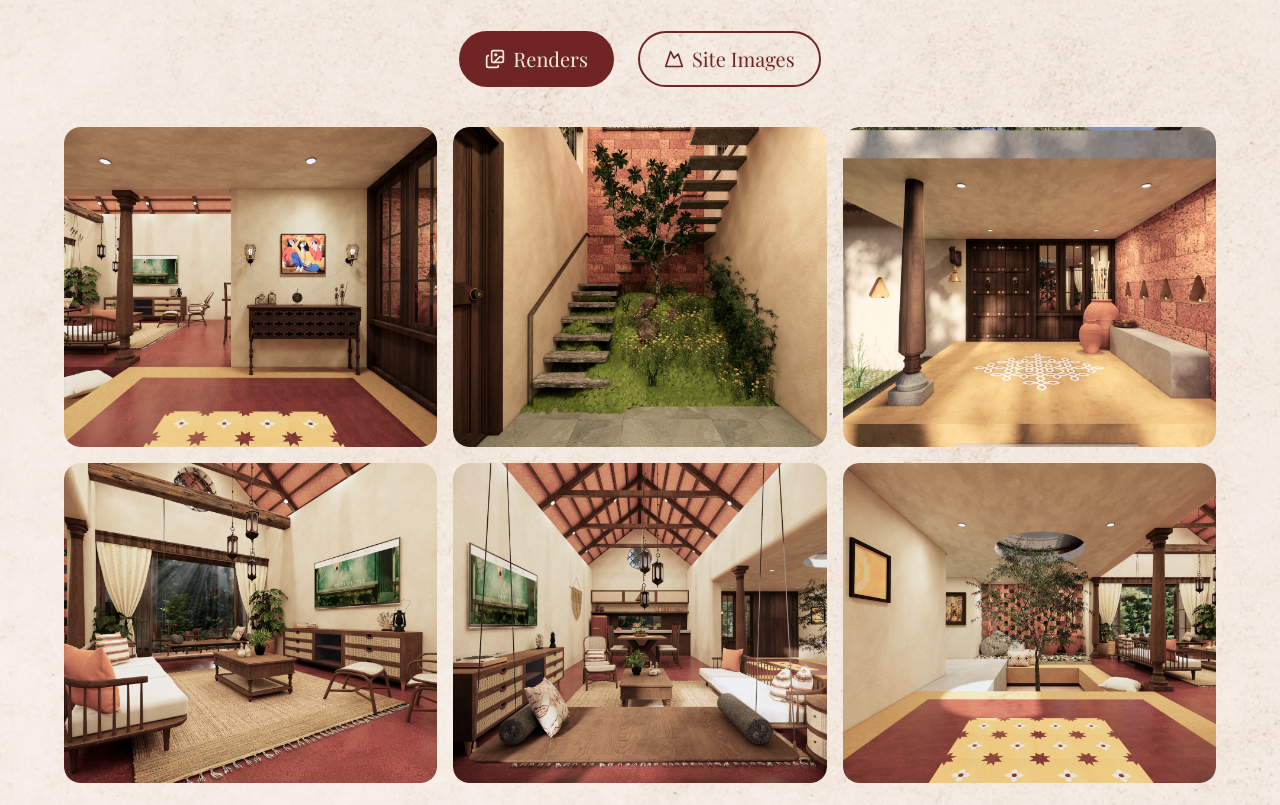
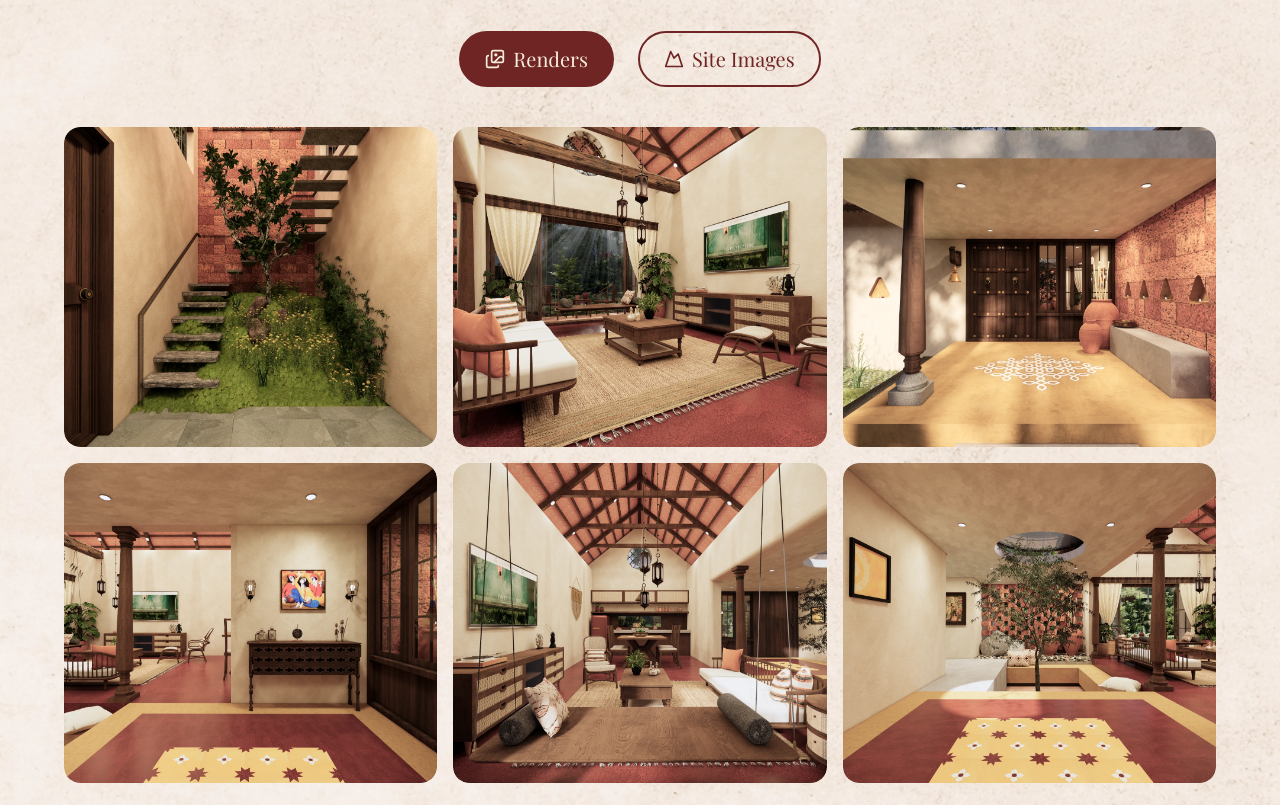
Before and after one commit to abhimanyu-web/kaiaweb, a React (Vite) app: page / in a window 1280 px wide. Shown: the part 5215-6020 px from the top of the page. Built offline with nearby package versions, Linux system fonts and the light colour scheme; a web font is replaced by a local one.

Commit message:
missing images

```diff
--- a/src/components/KairaGallery.jsx
+++ b/src/components/KairaGallery.jsx
@@ -3,12 +3,14 @@ import { Images, Mountain, X } from "lucide-react";
 import bgimg from "../assets/images/experience-background.webp";
 
 // Import your images
-import render1 from "../assets/images/kaira/Kaira7.webp";
-import render2 from "../assets/images/kaira/Kaira2.webp";
-import render3 from "../assets/images/kaira/Kaira3.webp";
-import render6 from "../assets/images/kaira/Kaira4.webp";
-import render4 from "../assets/images/kaira/Kaira5.webp";
-import render5 from "../assets/images/kaira/Kaira6.webp";
+import render1 from "../assets/images/Kaira/Kaira1.webp";
+import render2 from "../assets/images/Kaira/Kaira2.webp";
+import render3 from "../assets/images/Kaira/Kaira3.webp";
+import render4 from "../assets/images/Kaira/Kaira4.webp";
+import render5 from "../assets/images/Kaira/Kaira5.webp";
+import render6 from "../assets/images/Kaira/Kaira6.webp";
+import render7 from "../assets/images/Kaira/Kaira7.webp";
+import render8 from "../assets/images/Kaira/Kaira8.webp";
 import site1 from "../assets/images/kaira/Kaira1.webp";
 import site2 from "../assets/images/kaira/kaira-site2.webp";
 import site3 from "../assets/images/kaira/kaira-site3.webp";
@@ -21,7 +23,7 @@ export default function KairaGallery() {
   const [activeTab, setActiveTab] = useState("renders");
   const [selectedImage, setSelectedImage] = useState(null);
 
-  const renders = [render6, render4, render5, render1, render2, render3];
+  const renders = [render6, render4, render5, render7, render2, render3];
   const siteImages = [site1,site2, site3, site4, site5, site6, ];
 
   const images = activeTab === "renders" ? renders : siteImages;
```
